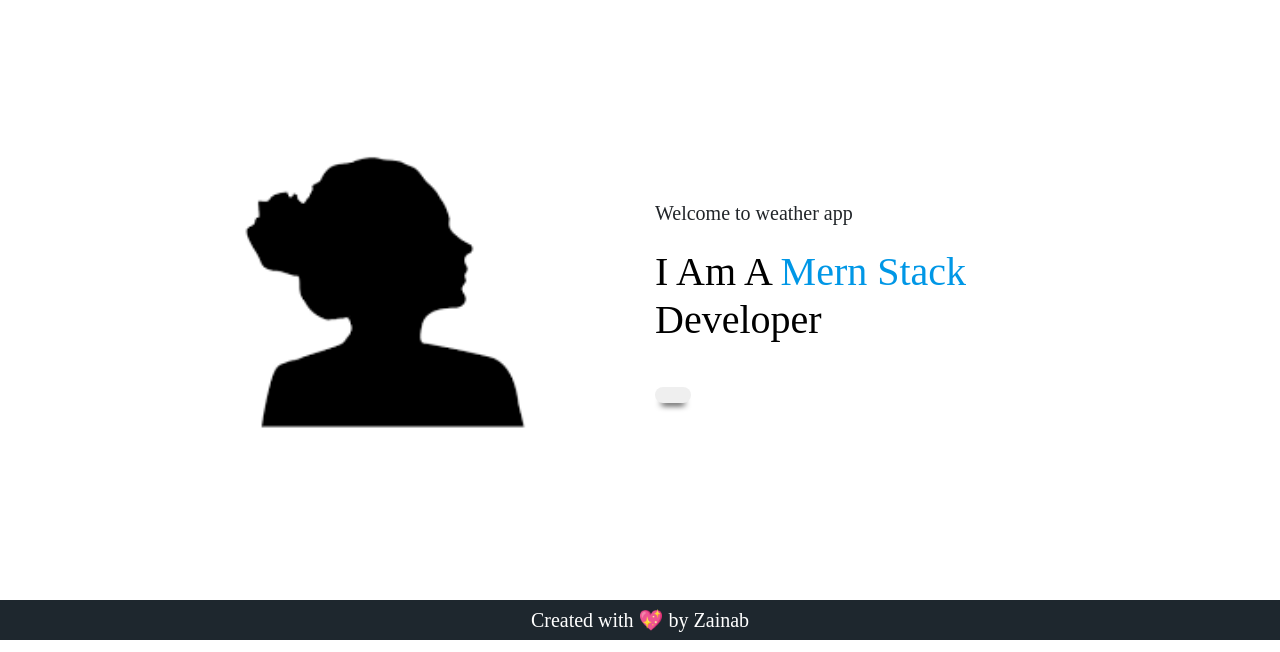
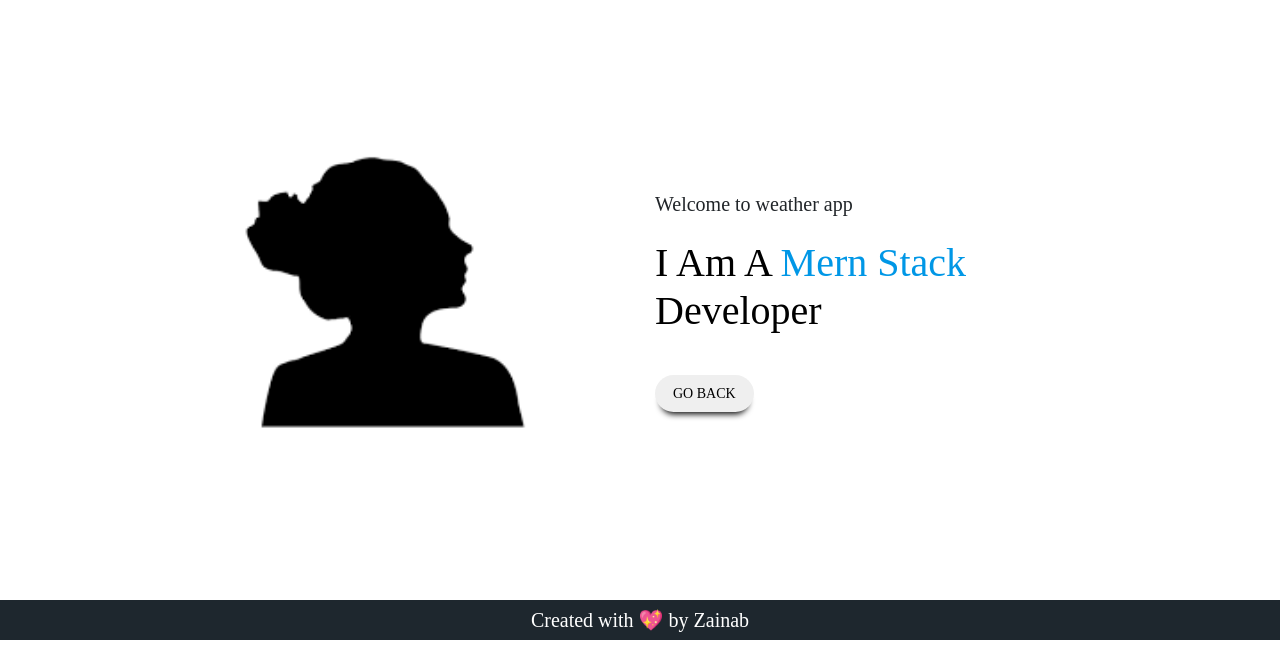
Before and after one commit to zainab-hussain-1/Weatherapp, a Node server app: page /about in a window 1280 px wide. Shown: the part 77-729 px from the top of the page. Run offline with Node 20, Linux system fonts and the light colour scheme; some libraries are stand-ins or nearby versions; some web fonts are replaced.

Commit message:
Update about.hbs

```diff
--- a/templates/views/about.hbs
+++ b/templates/views/about.hbs
@@ -21,7 +21,7 @@
             <div class="col-md-6 col-18 main-header-left">
                 <p>Welcome to weather app</p>
                 <h1>I am a <span class="text-color">Mern Stack</span> Developer </h1>
-        <a href="/weather"><button> </button></a>
+        <a href="/weather"><button>Go Back </button></a>
             </div>
             <!-- right div -->
 
```
